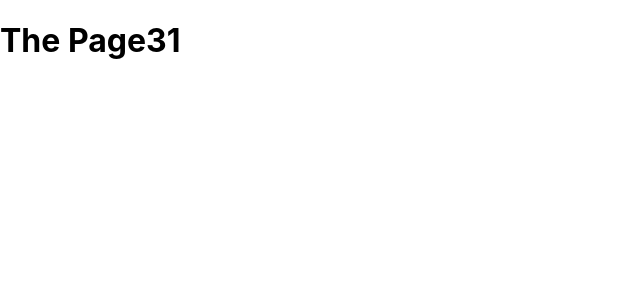
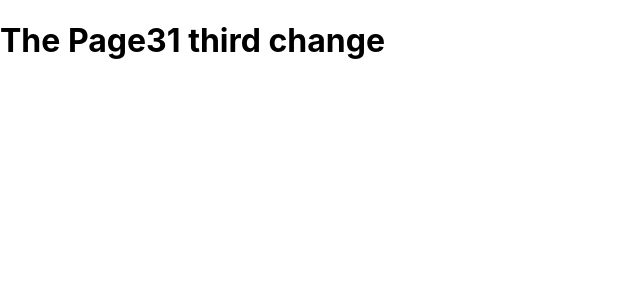
Before and after one commit to ryu9663/mergin-practice, a Next.js app: page /page31 in a window 1280 px wide. Shown: the top 300 px of the page, without its empty margins (0-640 px from the left). Built offline with nearby package versions, Linux system fonts and the light colour scheme.

Commit message:
31변경

```diff
--- a/pages/page31.js
+++ b/pages/page31.js
@@ -1,5 +1,5 @@
 function Page31() {
-    return <h1>The Page31</h1>;
-  }
+  return <h1>The Page31 third change</h1>;
+}
 
-  export default Page31;
+export default Page31;
```
